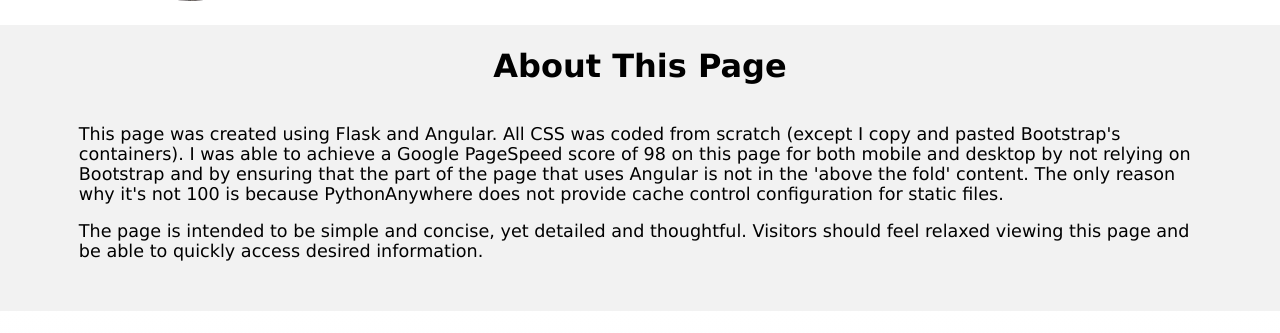
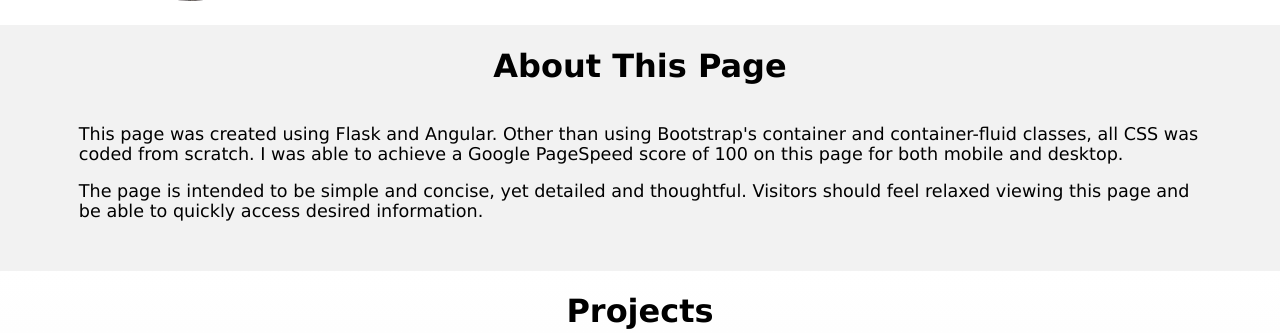
Before and after one commit to ihchen/portfolio, a Flask app: page / in a window 1280 px wide. Shown: the part 293-626 px from the top of the page. Run offline with Flask 2, Linux system fonts and the light colour scheme; parts of the project's set-up code (start-up, migrations or seed data) failed here and were passed over; some libraries are stand-ins or nearby versions.

Commit message:
Updated pagespeed score

```diff
--- a/portfolio/templates/index.html
+++ b/portfolio/templates/index.html
@@ -102,7 +102,7 @@ header:before {
             <h1>About This Page</h1>
         </div>
         <div class="about-container">
-            <p>This page was created using Flask and Angular. All CSS was coded from scratch (except I copy and pasted Bootstrap's containers). I was able to achieve a Google PageSpeed score of 98 on this page for both mobile and desktop by not relying on Bootstrap and by ensuring that the part of the page that uses Angular is not in the 'above the fold' content. The only reason why it's not 100 is because PythonAnywhere does not provide cache control configuration for static files.</p>
+            <p>This page was created using Flask and Angular. Other than using Bootstrap's container and container-fluid classes, all CSS was coded from scratch. I was able to achieve a Google PageSpeed score of 100 on this page for both mobile and desktop.</p>
             <p>The page is intended to be simple and concise, yet detailed and thoughtful. Visitors should feel relaxed viewing this page and be able to quickly access desired information.</p>
         </div>
     </div>
```
